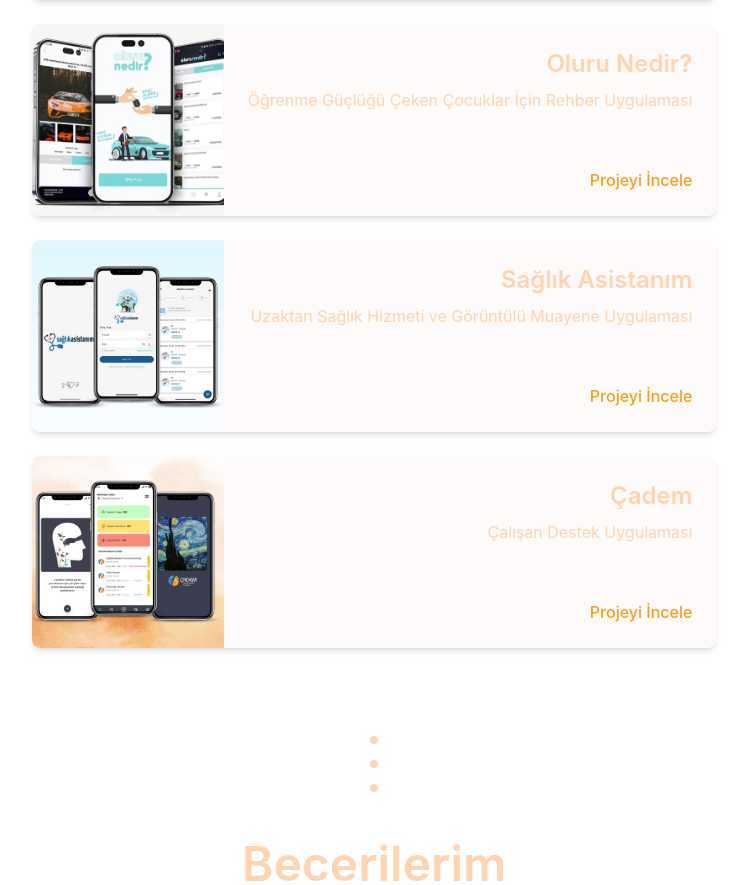
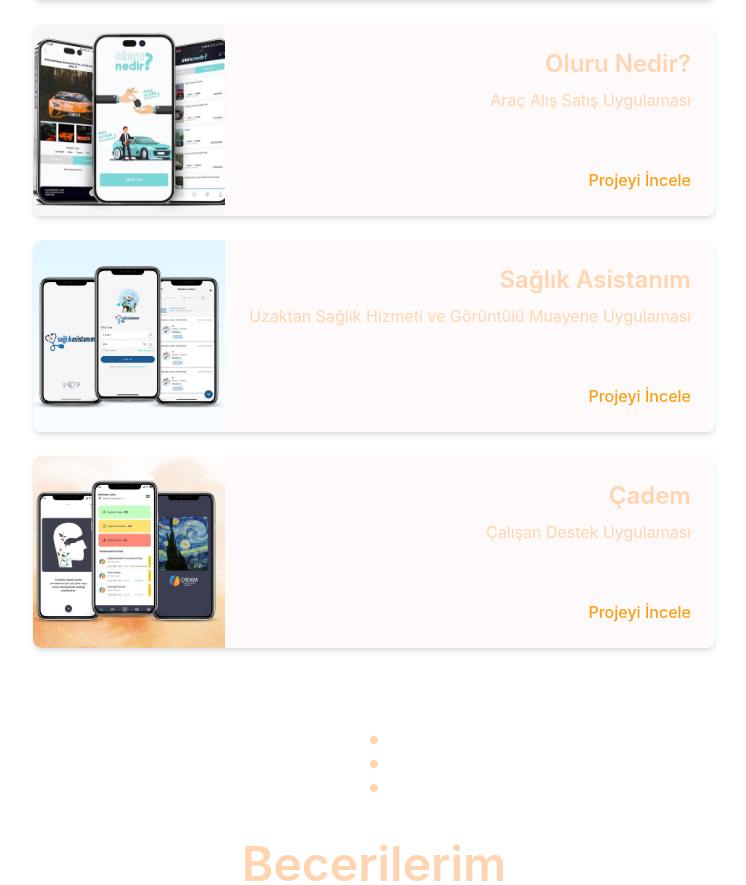
Before and after one commit to aycatutku/aycatutku.github.io, a React (Vite) app: page / in a window 1280 px wide. Shown: the part 2512-3397 px from the top of the page, without its empty margins (266-1012 px from the left). Built offline with nearby package versions, Linux system fonts and the light colour scheme.

Commit message:
project description updated

```diff
--- a/src/Projects.tsx
+++ b/src/Projects.tsx
@@ -30,7 +30,7 @@
         },
         {
             title: 'Oluru Nedir?',
-            description: 'Öğrenme Güçlüğü Çeken Çocuklar İçin Rehber Uygulaması',
+            description: 'Araç Alış Satış Uygulaması',
             link: 'https://play.google.com/store/apps/details?id=com.olurunedir&gl=TR',
             image: olurunedirImage,
         },
```
